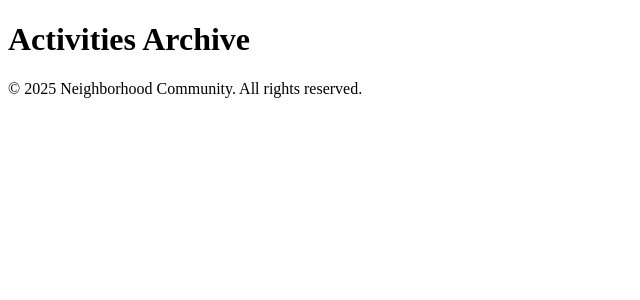
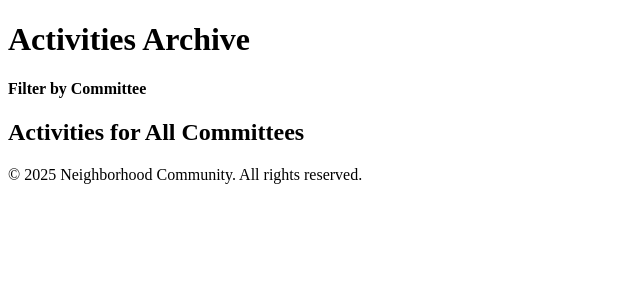
Before and after one commit to koenemans/neighborhood-community-application, a Django app: page /activities/archive/ in a window 1280 px wide. Shown: the part 134-434 px from the top of the page, without its empty margins (0-640 px from the left). Run offline with Django 5.2, Linux system fonts and the light colour scheme; data that the repository does not hold is empty.

Commit message:
Add filter by committee on news and activities archive

```diff
--- a/activities/templates/activities/archive.html
+++ b/activities/templates/activities/archive.html
@@ -1,24 +1,48 @@
 {% extends 'base.html' %}
 
-{% block title %}Activity Archive{% endblock %}
+{% block title %}Activities Archive{% endblock %}
 
 {% block content %}
   <h1>Activities Archive</h1>
+
+  <nav>
+    <h4>Filter by Committee</h4>
+    <ul>
+      {% for committee in all_committees %}
+        <li>
+          <a href="{% url 'activities:archive' %}?committee={{ committee.slug }}">
+            {{ committee.group.name }}
+          </a>
+        </li>
+      {% endfor %}
+    </ul>
+    {% if filtered_committee %}
+      <p>
+        <a href="{% url 'activities:archive' %}">Remove Filter</a>
+      </p>
+    {% endif %}
+  </nav>
+
+  <h2>
+    {% if filtered_committee %}
+      Activities for {{ filtered_committee.group.name }}
+    {% else %}
+      Activities for All Committees
+    {% endif %}
+  </h2>
+
   {% for year, months in grouped_activities.items %}
     <h2>{{ year }}</h2>
-    {% for month, committees in months.items %}
+    {% for month, activities in months.items %}
       <h3>{{ month }}</h3>
-      {% for committee, activities in committees.items %}
-        <h4><a href="{% url 'committees:detail' committee.slug %}">{{ committee.group.name }}</a></h4>
       <ul>
         {% for activity in activities %}
           <li>
             <h5><a href="{% url 'activities:detail' activity.slug %}">{{ activity.title }}</a></h5>
-              <p>{{ activity.start|date:"F j, Y" }}</p>
+            <p>{{ activity.created_at|date:"F j, Y" }}</p>
           </li>
         {% endfor %}
       </ul>
     {% endfor %}
   {% endfor %}
-  {% endfor %}
 {% endblock %}
--- a/activities/views.py
+++ b/activities/views.py
@@ -1,5 +1,6 @@
 from django.views.generic import ListView, DetailView, base
 
+from committees.models import Committee
 from .models import Activity
 
 class IndexView(ListView):
@@ -15,19 +16,33 @@ class DetailView(DetailView):
 
 class ActivitiesArchiveView(base.TemplateView):
     template_name = 'activities/archive.html'
+    context_object_name = 'grouped_activities'
+
+    def get_queryset(self):
+        # Filter activities by committee if a query parameter is provided
+        queryset = Activity.objects.all().order_by('-created_at')
+        committee_slug = self.request.GET.get('committee')
+        if committee_slug:
+            queryset = queryset.filter(committee__slug=committee_slug)
+        return queryset
 
     def get_context_data(self, **kwargs):
         context = super().get_context_data(**kwargs)
-        all_activities = Activity.objects.all().order_by('-start')
+        queryset = self.get_queryset()
 
-        # Group posts by year, then by month, then by committee
+        # Group activities by year and month
         grouped_activities = {}
-        for activity in all_activities:
-            year = activity.start.year
-            month = activity.start.strftime('%B')  # Get month name
-            committee = activity.committee if activity.committee else "No Committee"
+        for activity in queryset:
+            year = activity.created_at.year
+            month = activity.created_at.strftime('%B')
+            grouped_activities.setdefault(year, {}).setdefault(month, []).append(activity)
 
-            grouped_activities.setdefault(year, {}).setdefault(month, {}).setdefault(committee, []).append(activity)
-
+        # Add grouped activities and committees to the context
         context['grouped_activities'] = grouped_activities
+        context['all_committees'] = Committee.objects.all()
+        committee_slug = self.request.GET.get('committee')
+        if committee_slug:
+            context['filtered_committee'] = Committee.objects.filter(slug=committee_slug).first()
+        else:
+            context['filtered_committee'] = None
         return context
```
Also changed, not shown: news/templates/news/archive.html (+17 -9 lines), news/views.py (+22 -7 lines). Lines whose indentation alone changed are shown as unchanged.
